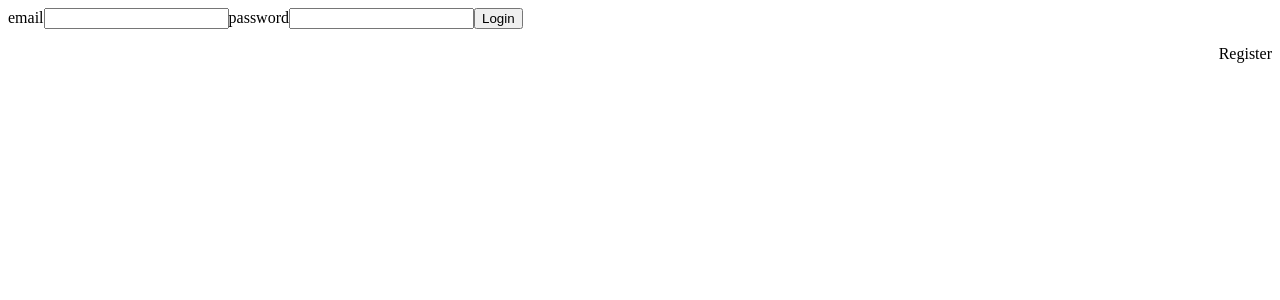
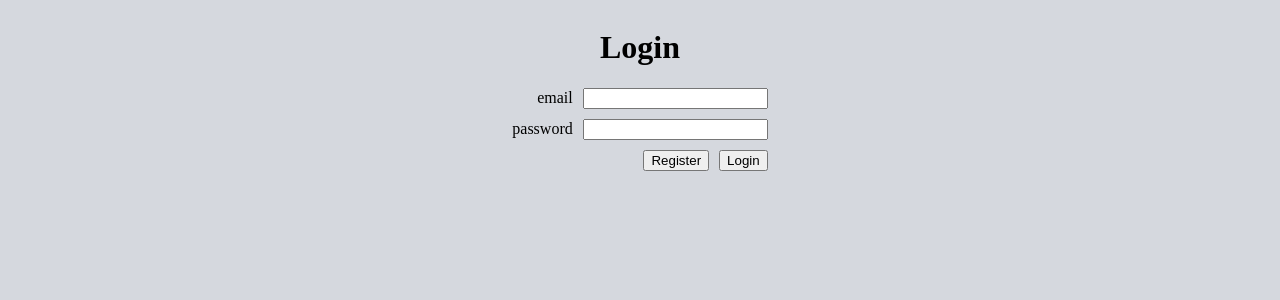
Before and after one commit to tatsuya98/expenseapp, a React (Create React App) app: page / in a window 1280 px wide. Shown: the top 300 px of the page. Built offline with nearby package versions, Linux system fonts and the light colour scheme.

Commit message:
added simple styling

```diff
--- a/public/index.html
+++ b/public/index.html
@@ -1,7 +1,8 @@
 <!DOCTYPE html>
 <html lang="en">
   <head>
-    <title>React App</title>
+    <title>Expense App</title>
+    <link rel="stylesheet" href="styles.css">
   </head>
   <body>
     <noscript>You need to enable JavaScript to run this app.</noscript>
--- /dev/null
+++ b/public/styles.css
@@ -0,0 +1,7 @@
+html,body{
+    height: 100%;
+    background-color: #d5d8de;
+}
+#root{
+    height: 100%;
+}
--- a/src/components/App.jsx
+++ b/src/components/App.jsx
@@ -1,8 +1,10 @@
 import React, { useState} from "react"
-import Expense from "./Expense"
-import Input from "./Input"
-import Login from "./Login"
-import Register from "./Register"
+import Expense from "./expense/Expense"
+import Input from "./input/Input"
+import Login from "./login/Login"
+import Register from "./register/Register"
+import "./app.css"
+
 
 function App() {
     const [expenses, setExpenses] = useState([])
@@ -30,7 +32,8 @@ function App() {
     function handleRoute() {
         if (route === "home") {
             return (
-                <div>
+                <div className="container">
+                    <h1>Hello, {user.name}</h1>
                 <Input
                 setExpenses={setExpenses}
                  setUser={setUser}
@@ -49,7 +52,7 @@ function App() {
             )
         } else if (route === "login") {
             return (
-                <div>
+                <div className="container">
                 <Login
                 user={user}
                 loadUser={loadUser}
@@ -61,7 +64,8 @@ function App() {
             )
         } else if (route === "register") {
             return (
-                <div>
+                <div className="container_app">
+                    <h1> Register </h1>
                     <Register
                     routeChange={routeChange}
                      />
--- a/src/components/Expense.jsx
+++ /dev/null
@@ -1,19 +0,0 @@
-import React from "react"
-
-function Expense({ expenses }) {
-
-    return (
-        <div>
-            {
-                expenses.map(info=>{
-                    return <li>
-                        <p>{info.amount} {info.expense_type} {info.spend_date}</p>
-                    </li>
-                })
-            }
-        </div>
-    )
-}
-
-
-export default Expense
--- /dev/null
+++ b/src/components/app.css
@@ -0,0 +1,4 @@
+.container_app{
+    height: auto;
+    text-align: center;
+}
--- /dev/null
+++ b/src/components/expense/Expense.jsx
@@ -0,0 +1,28 @@
+import React from "react"
+
+function Expense({ expenses }) {
+
+    return (
+        <div>
+            {
+                expenses.map(info=>{
+                    return <table>
+                        <tr>
+                            <th>amount</th>
+                            <th>expense type</th>
+                            <th>spend date</th>
+                        </tr>
+                        <tr>
+                            <td>{info.amount}</td>
+                            <td>{info.expense_type}</td>
+                            <td>{info.spend_date}</td>
+                        </tr>
+                    </table>
+                })
+            }
+        </div>
+    )
+}
+
+
+export default Expense
--- a/src/components/Login.js
+++ b/src/components/login/Login.js
@@ -1,4 +1,5 @@
 import React, { useState } from "react"
+import "./login.css"
 
 
 function Login({ routeChange, loadUser, setExpenses }) {
@@ -63,20 +64,21 @@ function Login({ routeChange, loadUser, setExpenses }) {
 
     return (
         <div>
-        <div style={{display:"flex"}}>
+            <h1>Login</h1>
+        <div className="login" >
             <label>email
                 <input type="email" name="email" onChange={onChange} />
             </label>
             <label>password
                 <input type="password" name="password" onChange={onChange} />
             </label>
-            <button type="submit" onClick={()=>{
+            <nav>
+               <button onClick={()=>{routeChange("register")}}>Register</button>
+               <button type="submit" onClick={()=>{
                 onClick()
             }}>Login</button>
+            </nav>
             </div>
-            <nav>
-                <p style={{display: "flex", justifyContent:"flex-end"}} onClick={()=>{routeChange("register")}}>Register</p>
-            </nav>
         </div>
     )
 }
--- /dev/null
+++ b/src/components/login/login.css
@@ -0,0 +1,8 @@
+.login{
+    display: flex;
+    flex-direction: column;
+    align-items: flex-end;
+}
+h1{
+    text-align: center;
+}
--- a/src/components/Register.js
+++ b/src/components/register/Register.js
@@ -1,5 +1,5 @@
 import React, { useState } from "react"
-
+import "./register.css"
 
 function Register({ routeChange }) {
     const [user, setUser] = useState({
@@ -72,7 +72,8 @@ function Register({ routeChange }) {
     }
 
     return (
-        <div>
+        <div className="container">
+            <div className="register">
             <label >First Name
                 <input type="text" name="firstName"  onChange={onChange} />
             </label>
@@ -85,11 +86,14 @@ function Register({ routeChange }) {
             <label>password
                 <input type="password" name="password" onChange={onChange} />
             </label>
+            <nav>
+            <button onClick={()=>{routeChange("login")}}>login</button>
             <button type="submit" onClick={()=>{
                 onClick()
             }}>Register</button>
+            </nav>
+            </div>
             <nav>
-                <p style={{display: "flex", justifyContent:"flex-end"}} onClick={()=>{routeChange("login")}}>Login</p>
             </nav>
         </div>
     )
--- /dev/null
+++ b/src/components/register/register.css
@@ -0,0 +1,19 @@
+button{
+    margin-left: 10px;
+}
+input{
+    margin-bottom: 10px;
+    margin-left: 10px;
+}
+
+
+.container{
+    display: flex;
+    justify-content: center;
+}
+.register{
+    display: flex;
+    align-items: flex-end;
+    justify-content: center;
+    flex-direction: column;
+}
```
Also changed, not shown: src/components/input/Input.js (renamed from src/components/Input.js), 1 other file (tests, documents, lock files or other folders).
